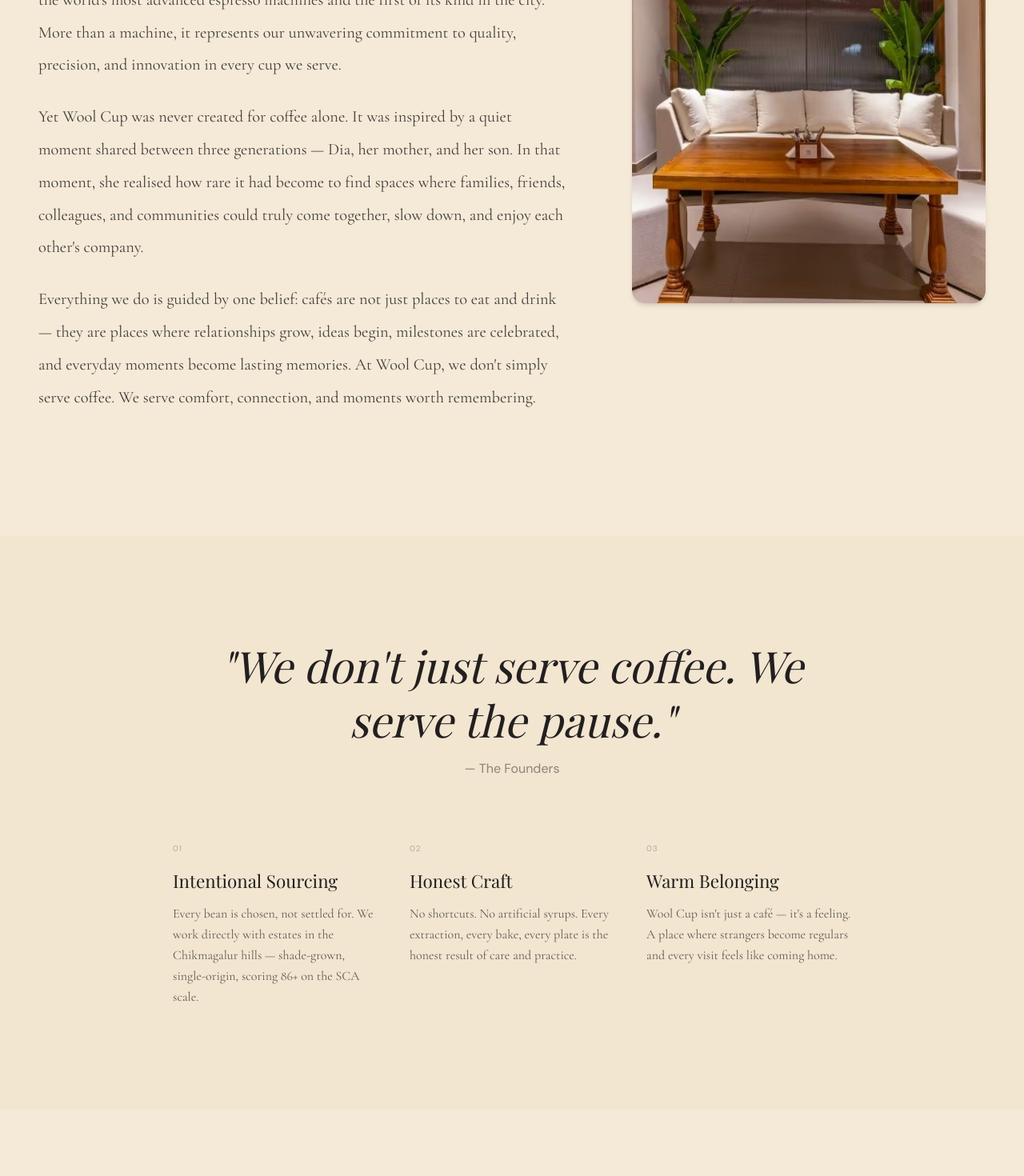
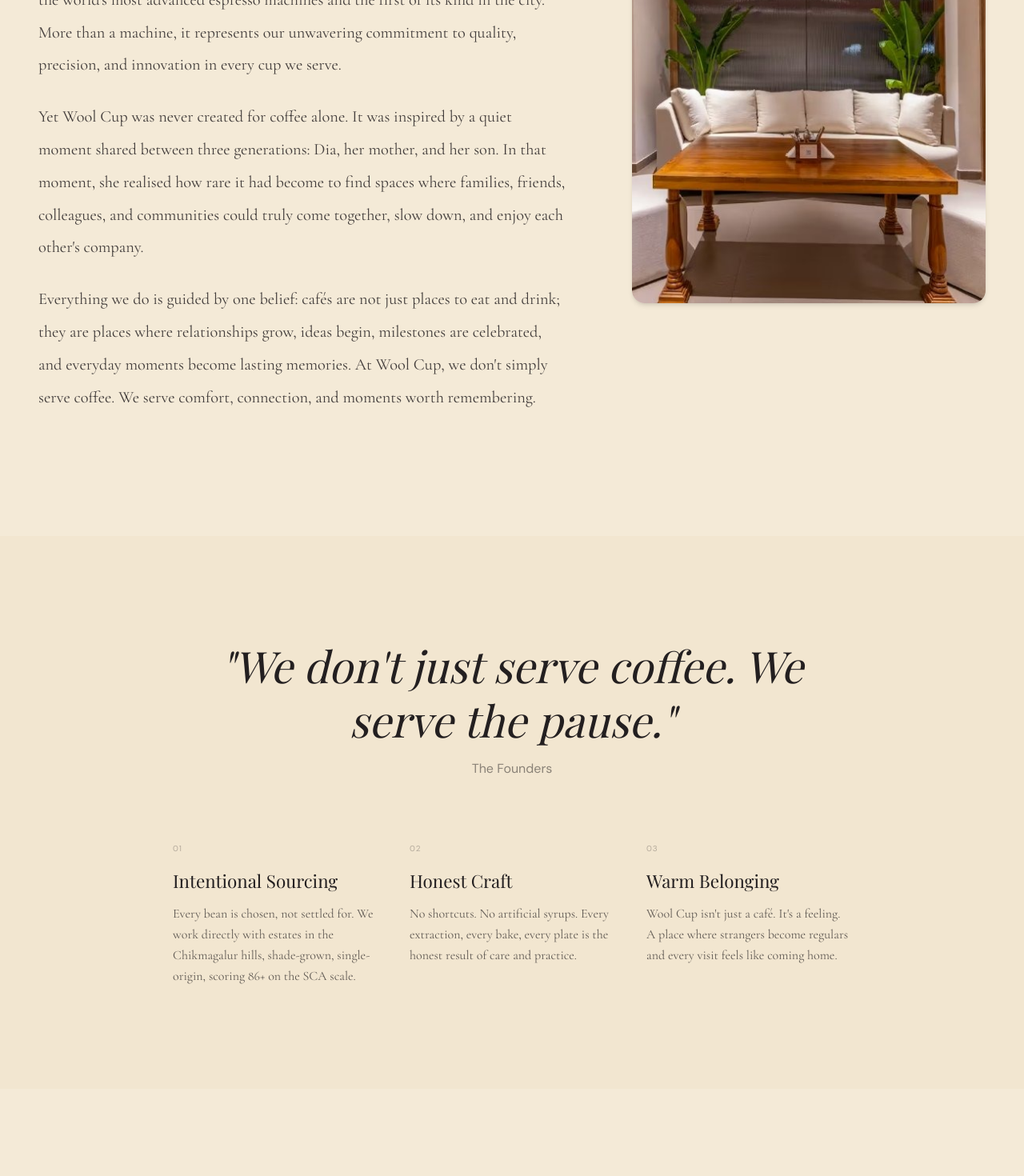
Before and after one commit to Khanmohammedahad-netizen/wool-cup-cafe, a Next.js app: page /about in a window 1280 px wide. Shown: the part 1300-2770 px from the top of the page at 80% size. Built offline with nearby package versions, Linux system fonts and the light colour scheme.

Commit message:
Remove em dashes from About page copy

```diff
--- a/src/components/about/AboutOrigin.tsx
+++ b/src/components/about/AboutOrigin.tsx
@@ -8,10 +8,10 @@ import { ScrollTrigger } from 'gsap/ScrollTrigger';
 gsap.registerPlugin(ScrollTrigger, useGSAP);
 
 const PARAGRAPHS = [
-  "Every great story begins with a simple passion. For our founder, Dia Perka, that passion was coffee. What started as countless hours experimenting with a humble home espresso machine soon became an obsession with understanding the craft behind every perfect cup. As her curiosity grew, so did her dream — to build a café where exceptional coffee met genuine human connection. That dream became Wool Cup.",
+  "Every great story begins with a simple passion. For our founder, Dia Perka, that passion was coffee. What started as countless hours experimenting with a humble home espresso machine soon became an obsession with understanding the craft behind every perfect cup. As her curiosity grew, so did her dream to build a café where exceptional coffee met genuine human connection. That dream became Wool Cup.",
   "A defining milestone in our journey was bringing the Sanremo OPERA 2.0, one of the world's most advanced espresso machines and the first of its kind in the city. More than a machine, it represents our unwavering commitment to quality, precision, and innovation in every cup we serve.",
-  "Yet Wool Cup was never created for coffee alone. It was inspired by a quiet moment shared between three generations — Dia, her mother, and her son. In that moment, she realised how rare it had become to find spaces where families, friends, colleagues, and communities could truly come together, slow down, and enjoy each other's company.",
-  "Everything we do is guided by one belief: cafés are not just places to eat and drink — they are places where relationships grow, ideas begin, milestones are celebrated, and everyday moments become lasting memories. At Wool Cup, we don't simply serve coffee. We serve comfort, connection, and moments worth remembering.",
+  "Yet Wool Cup was never created for coffee alone. It was inspired by a quiet moment shared between three generations: Dia, her mother, and her son. In that moment, she realised how rare it had become to find spaces where families, friends, colleagues, and communities could truly come together, slow down, and enjoy each other's company.",
+  "Everything we do is guided by one belief: cafés are not just places to eat and drink; they are places where relationships grow, ideas begin, milestones are celebrated, and everyday moments become lasting memories. At Wool Cup, we don't simply serve coffee. We serve comfort, connection, and moments worth remembering.",
 ];
 
 export function AboutOrigin() {
--- a/src/components/about/AboutPeople.tsx
+++ b/src/components/about/AboutPeople.tsx
@@ -18,7 +18,7 @@ const FOUNDERS = [
     name: 'Vivek Mathur',
     title: 'Co-Founder & Head of Operations',
     initials: 'VM',
-    bio: "Behind every dream is someone who quietly helps make it possible. As Co-Founder and Head of Operations, Vivek has been the steady force behind Wool Cup — building systems, leading the team, and ensuring that every visit reflects the values the café was founded upon. His strength lies not in seeking the spotlight, but in making sure everything runs seamlessly so the vision can flourish.",
+    bio: "Behind every dream is someone who quietly helps make it possible. As Co-Founder and Head of Operations, Vivek has been the steady force behind Wool Cup, building systems, leading the team, and ensuring that every visit reflects the values the café was founded upon. His strength lies not in seeking the spotlight, but in making sure everything runs seamlessly so the vision can flourish.",
   },
 ];
 
--- a/src/components/about/AboutPhilosophy.tsx
+++ b/src/components/about/AboutPhilosophy.tsx
@@ -11,7 +11,7 @@ const PILLARS = [
   {
     number: '01',
     title: 'Intentional Sourcing',
-    description: 'Every bean is chosen, not settled for. We work directly with estates in the Chikmagalur hills — shade-grown, single-origin, scoring 86+ on the SCA scale.',
+    description: 'Every bean is chosen, not settled for. We work directly with estates in the Chikmagalur hills, shade-grown, single-origin, scoring 86+ on the SCA scale.',
   },
   {
     number: '02',
@@ -21,7 +21,7 @@ const PILLARS = [
   {
     number: '03',
     title: 'Warm Belonging',
-    description: "Wool Cup isn't just a café — it's a feeling. A place where strangers become regulars and every visit feels like coming home.",
+    description: "Wool Cup isn't just a café. It's a feeling. A place where strangers become regulars and every visit feels like coming home.",
   },
 ];
 
@@ -72,7 +72,7 @@ export function AboutPhilosophy() {
           "We don't just serve coffee. We serve the pause."
         </p>
         <p ref={attributionRef} className="font-ui text-sm text-dark/50 mb-20">
-          — The Founders
+          The Founders
         </p>
 
         <div className="grid grid-cols-1 md:grid-cols-3 gap-10 text-left mt-16">
--- a/src/components/about/AboutSpace.tsx
+++ b/src/components/about/AboutSpace.tsx
@@ -39,7 +39,7 @@ export function AboutSpace() {
           <div ref={cell1Ref} className="md:row-span-2 rounded-2xl overflow-hidden min-h-[400px]">
             <img
               src="/images/new/interior-wide-cloud.jpg"
-              alt="Wool Cup interior — wide view with cloud ceiling"
+              alt="Wool Cup interior, wide view with cloud ceiling"
               className="object-cover w-full h-full"
             />
           </div>
```
